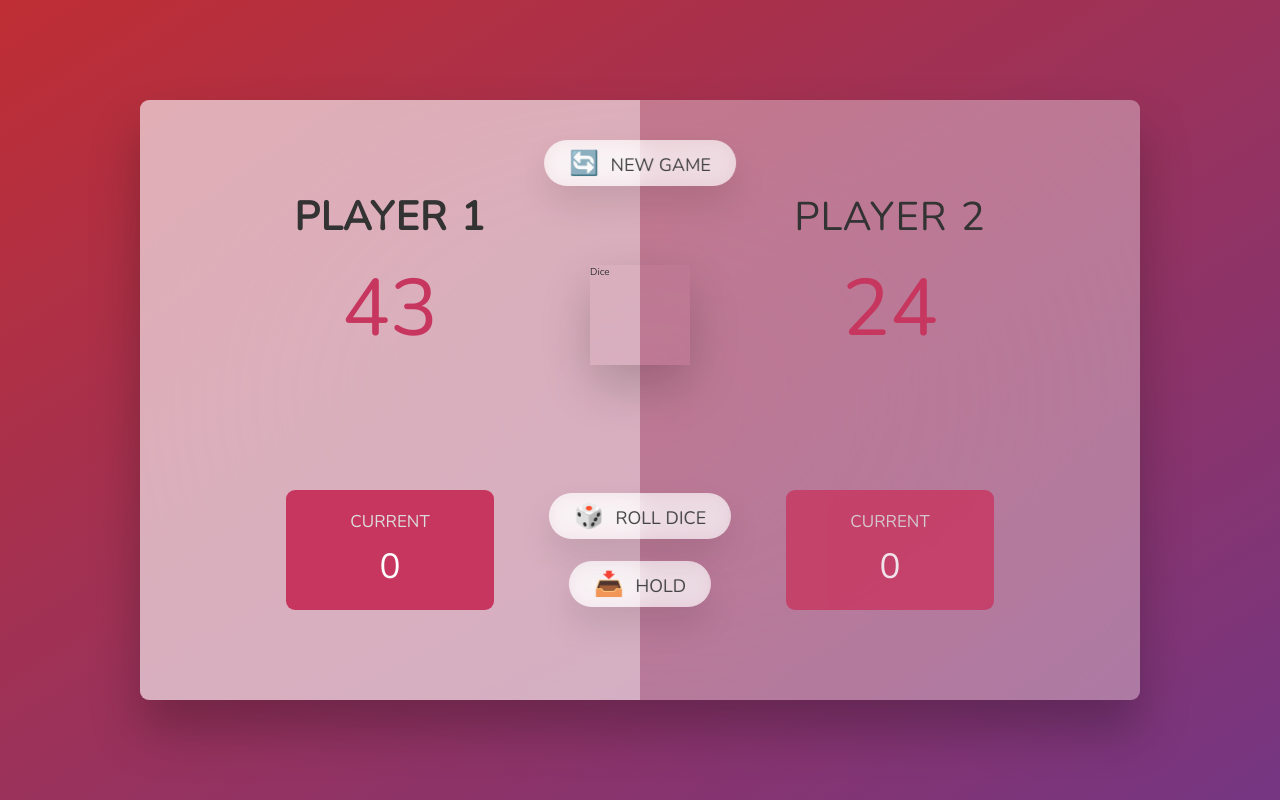
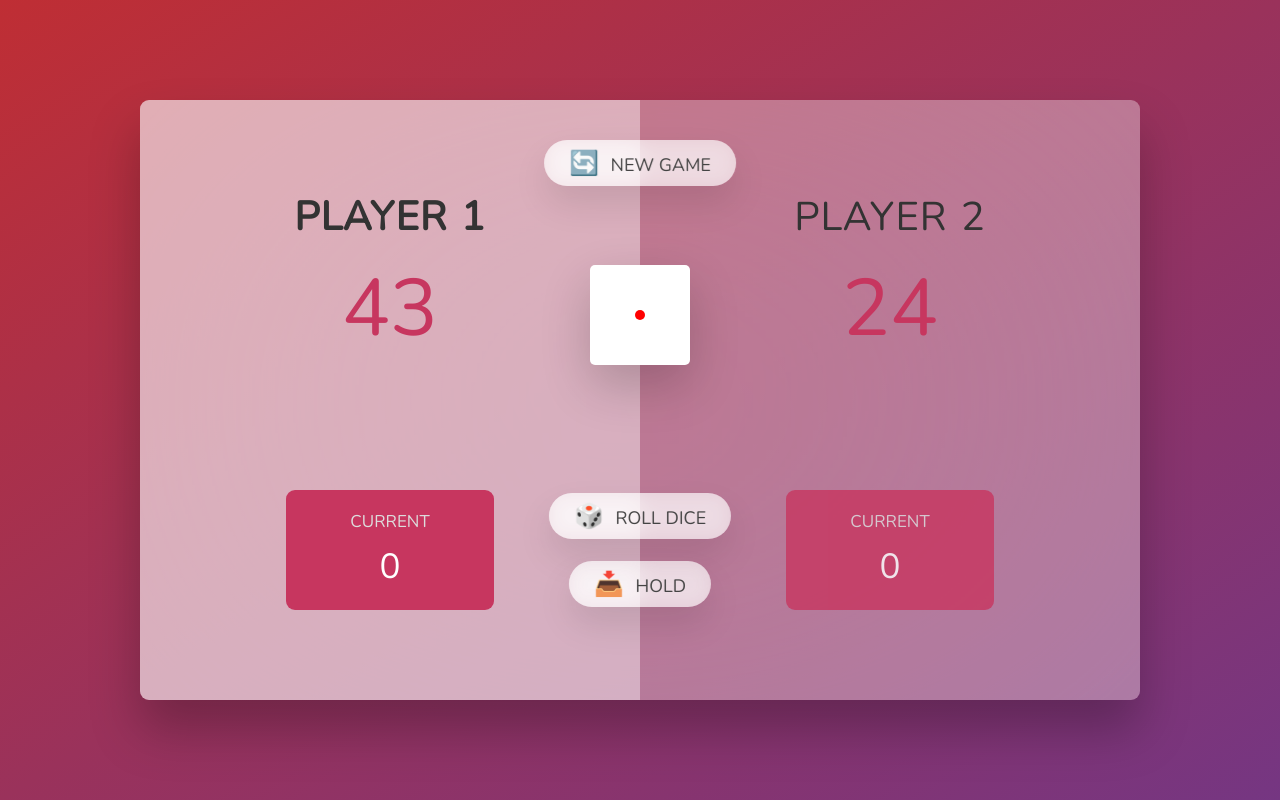
Before and after one commit to ad-dw/Pig.Game, a plain HTML site: page index.html in a window 1280 px wide. Both pictures are taken after a click on the button "🎲 ROLL DICE". Drawn offline with nearby package versions, Linux system fonts and the light colour scheme.

Commit message:
Added dice roll functionality

```diff
--- a/index.html
+++ b/index.html
@@ -26,7 +26,21 @@
         </div>
       </section>
 
-      <p class="dice">Dice</p>
+      <div class="dice hidden">
+        <div class="row" id="row1">
+          <span class="num num4 num5 num6" id="num1"></span>
+          <span class="num num4 num5 num6 num3 num2" id="num2"></span>
+        </div>
+        <div class="row" id="row2">
+          <span class="num num6" id="num3"></span>
+          <span class="num num1 num5 num3" id="num4"></span>
+          <span class="num num6" id="num5"></span>
+        </div>
+        <div class="row" id="row3">
+          <span class="num num4 num5 num6 num3 num2" id="num6"></span>
+          <span class="num num4 num5 num6" id="num7"></span>
+        </div>
+      </div>
       <button class="btn btn--new">🔄 New game</button>
       <button class="btn btn--roll">🎲 Roll dice</button>
       <button class="btn btn--hold">📥 Hold</button>
--- a/script.js
+++ b/script.js
@@ -1 +1,31 @@
-'use strict';
+"use strict";
+
+let randomDiceNumber = 1;
+
+const elements = document.querySelectorAll(".num");
+const rollBtn = document.querySelector(".btn--roll");
+const dice = document.querySelector(".dice");
+
+const changeDiceUI = function () {
+  for (let i = 0; i < elements.length; i++) {
+    if (elements[i].classList.contains(`num${randomDiceNumber}`)) {
+      elements[i].style.visibility = "visible";
+    } else {
+      elements[i].style.visibility = "hidden";
+    }
+  }
+};
+
+const rollTheDice = function () {
+  randomDiceNumber = Math.trunc(Math.random() * 6) + 1;
+  dice.classList.remove("hidden");
+  dice.style.animation = "none";
+  dice.style.animation = "rotation 0.3s infinite ease-in";
+  setTimeout(() => {
+    dice.style.animation = "none";
+    changeDiceUI();
+  }, 1000);
+};
+
+changeDiceUI();
+rollBtn.addEventListener("click", rollTheDice);
--- a/style.css
+++ b/style.css
@@ -166,3 +166,50 @@ main {
   font-weight: 700;
   color: #c7365f;
 }
+
+.dice {
+  padding: 1rem;
+  background-color: rgb(255, 255, 255);
+  border-radius: 0.5rem;
+  display: flex;
+  flex-direction: column;
+  align-items: center;
+  justify-content: space-between;
+  position: absolute;
+  left: 50%;
+  top: 16.5rem;
+  transform: translateX(-50%);
+  height: 10rem;
+  width: 10rem;
+  box-shadow: 0 2rem 5rem rgba(0, 0, 0, 0.2);
+}
+
+.row {
+  width: 100%;
+  display: flex;
+  visibility: hidden;
+  align-items: center;
+  justify-content: space-between;
+}
+
+.num {
+  height: 1rem;
+  width: 1rem;
+  display: inline-block;
+  background-color: red;
+  border-radius: 50%;
+  margin: 0.2rem;
+}
+
+.hidden {
+  display: none;
+}
+
+@keyframes rotation {
+  from {
+    opacity: 0;
+  }
+  to {
+    opacity: 1;
+  }
+}
```
